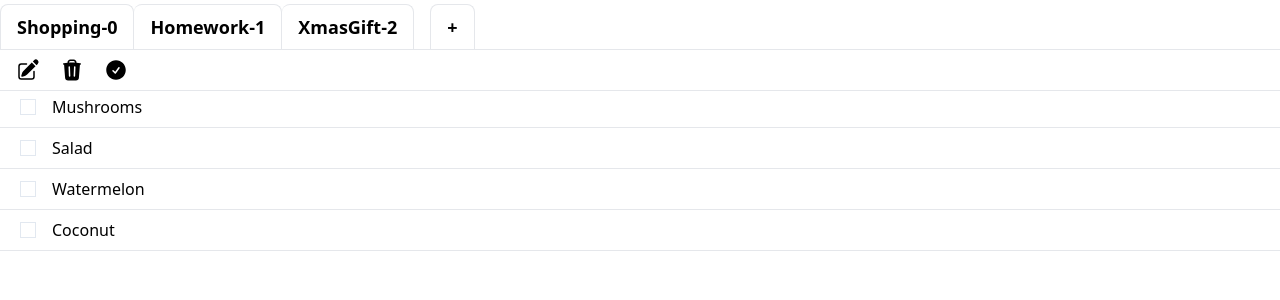
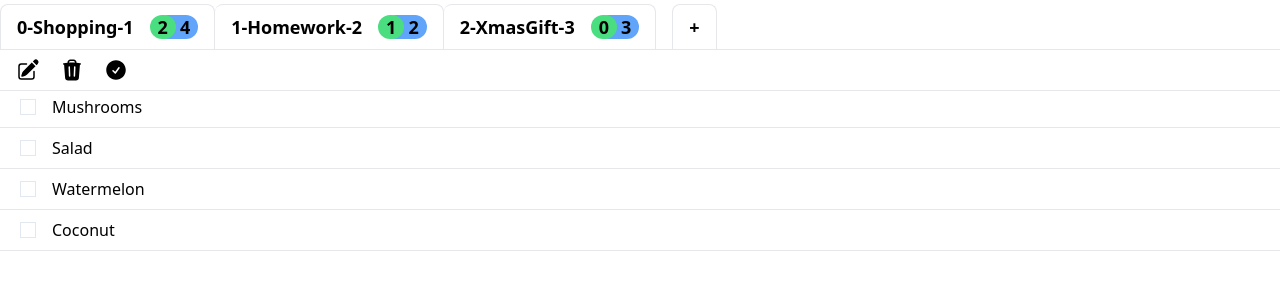
Before and after one commit to chloegaladriel/todos, a Next.js app: page / in a window 1280 px wide. Shown: the top 300 px of the page. Built offline with nearby package versions, Linux system fonts and the light colour scheme.

Commit message:
feat: add modal to add new todolist

```diff
--- a/src/components/AddTodoListForm.jsx
+++ b/src/components/AddTodoListForm.jsx
@@ -1,24 +1,25 @@
 import { Form, Formik } from "formik"
-import { setState, useCallback } from "react"
 import Button from "./Button"
 import FormField from "./FormField"
 
-const AddTodoListForm = () => {
+const AddTodoListForm = (props) => {
+  const { onSubmit } = props
   const initialValues = {
-    description: "",
+    name: "",
   }
-  const handleSubmit = useCallback((values, { resetForm }) => {
-    setState((current) => [...current, values])
+  const handleSubmit = (values, { resetForm }) => {
+    onSubmit(values.name)
+
     resetForm()
-  }, [])
+  }
 
   return (
     <Formik initialValues={initialValues} onSubmit={handleSubmit}>
       <Form className="flex flex-col gap-4">
         <FormField
           label="Add todo"
-          name="description"
-          placeholder="Enter todo"
+          name="name"
+          placeholder="Todo's decription"
           type="text"
         />
 
--- a/src/components/Header.jsx
+++ b/src/components/Header.jsx
@@ -1,24 +1,40 @@
 import Button from "./Button"
+import Modal from "./Modal"
 
 const Header = (props) => {
-  const { state, handleAddTodoList } = props
+  const { state, handleAddTodoList, setIsOpen, isOpen, onClick } = props
+
+  //const remainingTodos = Object.entries(
+  //state.todoLists[state.todoLists.length - 1].todos
+  //).filter((todo) => todo.done === false).length
 
   return (
-    <>
-      {state.todoLists.map((todoList) => (
-        <Button key={todoList.id} hasBorderFirst>
-          {todoList.name}-{todoList.id}
+    <div className="flex overflow-scroll sticky top-0 bg-white">
+      {state.todoLists.map((todoList, todoListIndex) => (
+        <Button
+          key={todoList.id}
+          hasBorderFirst
+          onClick={() => {
+            onClick(todoListIndex)
+          }}
+        >
+          {todoListIndex}-{todoList.name}-{todoList.id}
+          <span className="relative ml-4 pr-2 pl-2 -mr-9 bg-green-400 rounded-full z-10">
+            {todoList.completedTodos}
+          </span>
+          <span className="relative ml-4 pr-2 pl-6 bg-blue-400 rounded-full z-0">
+            {todoList.totalTodos}
+          </span>
         </Button>
       ))}
 
-      <Button
-        hasBorder
-        className="ml-4"
-        onClick={() => handleAddTodoList("Addtodo")}
-      >
-        +
-      </Button>
-    </>
+      <div>
+        <Button hasBorder className="ml-4" onClick={() => setIsOpen(true)}>
+          +
+        </Button>
+        {isOpen && <Modal onSubmit={handleAddTodoList} setIsOpen={setIsOpen} />}
+      </div>
+    </div>
   )
 }
 
--- /dev/null
+++ b/src/components/Modal.jsx
@@ -0,0 +1,23 @@
+import AddTodoListForm from "./AddTodoListForm"
+import Button from "./Button"
+
+const Modal = (props) => {
+  const { setIsOpen, onSubmit } = props
+
+  return (
+    <div className="justify-center items-center flex overflow-x-hidden overflow-y-auto fixed inset-0 z-50 outline-none focus:outline-none bg-white">
+      <div className="relative w-auto my-6 mx-auto max-w-3xl">
+        <Button onClick={() => setIsOpen(false)}>X</Button>
+        <AddTodoListForm
+          onSubmit={(name) => {
+            onSubmit(name)
+            setIsOpen(false)
+          }}
+        />
+        <Button onClick={() => setIsOpen(false)}>Cancel</Button>
+      </div>
+    </div>
+  )
+}
+
+export default Modal
--- a/src/components/Navbar.jsx
+++ b/src/components/Navbar.jsx
@@ -2,12 +2,26 @@ import Header from "./Header"
 import Optionsbar from "./Optionsbar"
 
 const Navbar = (props) => {
-  const { state, handleAddTodoList } = props
+  const {
+    state,
+    handleAddTodoList,
+    setIsOpen,
+    isOpen,
+    setCurrentTodoListIndex,
+    currentTodoListIndex,
+  } = props
 
   return (
     <nav className="flex flex-col overflow-scroll sticky top-1 bg-white border-b">
       <div>
-        <Header state={state} handleAddTodoList={handleAddTodoList} />
+        <Header
+          state={state}
+          handleAddTodoList={handleAddTodoList}
+          setIsOpen={setIsOpen}
+          isOpen={isOpen}
+          onClick={setCurrentTodoListIndex}
+          currentTodoListIndex={currentTodoListIndex}
+        />
       </div>
       <div>
         <Optionsbar />
--- a/src/components/TodoListTab.jsx
+++ b/src/components/TodoListTab.jsx
@@ -1,18 +1,16 @@
 import { TrashIcon } from "@heroicons/react/24/solid"
 import classNames from "classnames"
-import todosInitialState from "../pages/todosInitialState"
 import Button from "./Button"
 
 const TodoListTab = (props) => {
-  const { className, ...otherProps } = props
+  const { className, state, currentTodoListIndex } = props
 
   return (
     <>
-      {Object.entries(todosInitialState.todoLists[0].todos).map(
+      {Object.entries(state.todoLists[currentTodoListIndex].todos).map(
         ([todoId, todo]) => (
           <ul key={todoId}>
             <li
-              {...otherProps}
               className={classNames(
                 "group p-1 border-b flex gap-4 items-center",
                 className
@@ -23,6 +21,7 @@ const TodoListTab = (props) => {
                 className="ml-4 my-2 h-4 w-4 appearance-none rounded-none border border-slate-200 default:bg-white checked:bg-green-400"
               />
               {todo.description}
+              {todo.done.length}
               <Button variant="icon" className="ml-auto">
                 <TrashIcon className="h-6 w-6 hidden group-hover:block" />
               </Button>
--- a/src/pages/index.js
+++ b/src/pages/index.js
@@ -1,10 +1,13 @@
 import { useState } from "react"
+import Modal from "../components/Modal"
 import Navbar from "../components/Navbar"
 import TodoListTab from "../components/TodoListTab"
 import todosInitialState from "./todosInitialState"
 
 const App = () => {
   const [state, setState] = useState(todosInitialState)
+  const [isOpen, setIsOpen] = useState(false)
+  const [currentTodoListIndex, setCurrentTodoListIndex] = useState(0)
 
   const handleAddTodoList = (name) => {
     const getLastId = () => {
@@ -25,9 +28,17 @@ const App = () => {
 
   return (
     <>
-      <Navbar state={state} handleAddTodoList={handleAddTodoList} />
+      <Navbar
+        state={state}
+        handleAddTodoList={handleAddTodoList}
+        setIsOpen={setIsOpen}
+        isOpen={isOpen}
+        setCurrentTodoListIndex={setCurrentTodoListIndex}
+      />
 
-      <TodoListTab />
+      <TodoListTab state={state} currentTodoListIndex={currentTodoListIndex} />
+
+      {isOpen && <Modal setIsOpen={setIsOpen} onSubmit={handleAddTodoList} />}
     </>
   )
 }
--- a/src/pages/todosInitialState.js
+++ b/src/pages/todosInitialState.js
@@ -1,8 +1,10 @@
 const todosInitialState = {
   todoLists: [
     {
-      id: 0,
+      id: 1,
       name: "Shopping",
+      totalTodos: 4,
+      completedTodos: 2,
       todos: {
         1: {
           description: "Mushrooms",
@@ -23,8 +25,10 @@ const todosInitialState = {
       },
     },
     {
-      id: 1,
+      id: 2,
       name: "Homework",
+      totalTodos: 2,
+      completedTodos: 1,
       todos: {
         1: {
           description: "Mathematics",
@@ -37,8 +41,10 @@ const todosInitialState = {
       },
     },
     {
-      id: 2,
+      id: 3,
       name: "XmasGift",
+      totalTodos: 3,
+      completedTodos: 0,
       todos: {
         1: {
           description: "Macbook",
```
